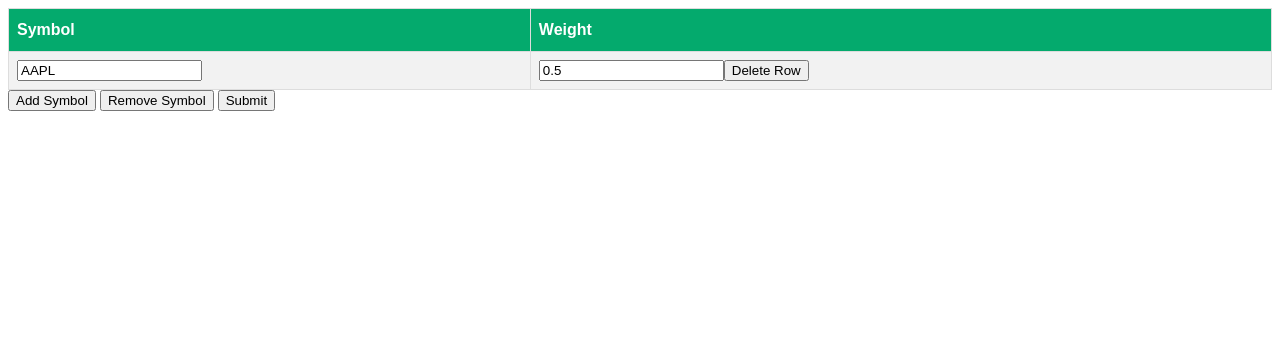
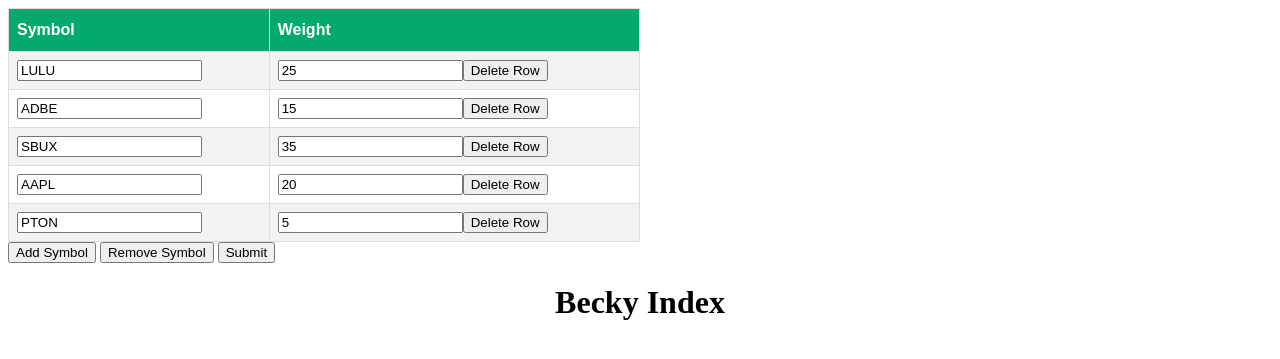
Before and after one commit to Desitrain22/Portfolio-Index-Builder, a Flask app: page / in a window 1280 px wide. Shown: the top 359 px of the page. Run offline with Flask 2, Linux system fonts and the light colour scheme.

Commit message:
added default sample values

```diff
--- a/app.py
+++ b/app.py
@@ -1,4 +1,5 @@
-from flask import Flask, render_template, request, jsonify
+from flask import Flask, render_template, request, redirect
+import random
 import pandas as pd
 from indexcalculation import etf_returns
 
@@ -7,7 +8,40 @@ app = Flask(__name__)
 
 @app.route("/")
 def index():
-    return render_template("index.html")
+    samples = [
+        [
+            "MANGA Index",
+            ("META", 0.2),
+            ("AAPL", 0.2),
+            ("NFLX", 0.2),
+            ("GOOG", 0.2),
+            ("AMZN", 0.2),
+        ],
+        [
+            "Becky Index",
+            ("LULU", 25),
+            ("ADBE", 15),
+            ("SBUX", 35),
+            ("AAPL", 20),
+            ("PTON", 5),
+        ],
+        [
+            "Symbolz",
+            ("PZZA", 3),
+            ("YUM", 3),
+            ("SHOO", 10),
+            ("SIX", 3),
+            ("ROCK", 3),
+            ("LUV", 10),
+            ("JOB", 10),
+            ("GLUU", 3),
+            ("FROG", 5),
+            ("COKE", 10),
+            ("BBW", 69),
+        ],
+    ]
+    set = samples[random.randint(0, len(samples) - 1)]
+    return render_template("index.html", name=set[0], default=set[1:])
 
 
 @app.route("/result", methods=["POST"])
@@ -23,7 +57,8 @@ def result():
             }
         )
     )
-    return render_template("index.html")
+    return index()
+    # return redirect('/')  # render_template("index.html")
 
 
 if __name__ == "__main__":
--- a/static/css/main.css
+++ b/static/css/main.css
@@ -1,7 +1,7 @@
 .symbol_table {
     font-family: Arial, Helvetica, sans-serif;
     border-collapse: collapse;
-    width: 100%;
+    width: 50%;
 }
 
 .symbol_table td,
--- a/templates/index.html
+++ b/templates/index.html
@@ -7,18 +7,21 @@
       <th>Symbol</th>
       <th>Weight</th>
     </tr>
+    {% for set in default %}
     <tr>
       <td class="tdinput">
-        <input type="text" name="symbol" value="AAPL" />
+        <input type="text" name="symbol" value="{{set[0]}}" />
       </td>
       <td class="tdinput black">
-        <input type="number" step="0.01" name="weight" value="0.5" /><input
-          type="button"
-          value="Delete Row"
-          onclick="deleteThis(this)"
-        />
+        <input
+          type="number"
+          step="0.01"
+          name="weight"
+          value="{{set[1]}}"
+        /><input type="button" value="Delete Row" onclick="deleteThis(this)" />
       </td>
     </tr>
+    {% endfor %}
   </table>
   <button type="button" onclick="addRow()">Add Symbol</button>
   <button type="button" onclick="removeRow()">Remove Symbol</button>
@@ -65,4 +68,5 @@
     parent.parentNode.removeChild(parent);
   }
 </script>
+<h1 style="text-align: center">{{name}}</h1>
 {% endblock %}
```
